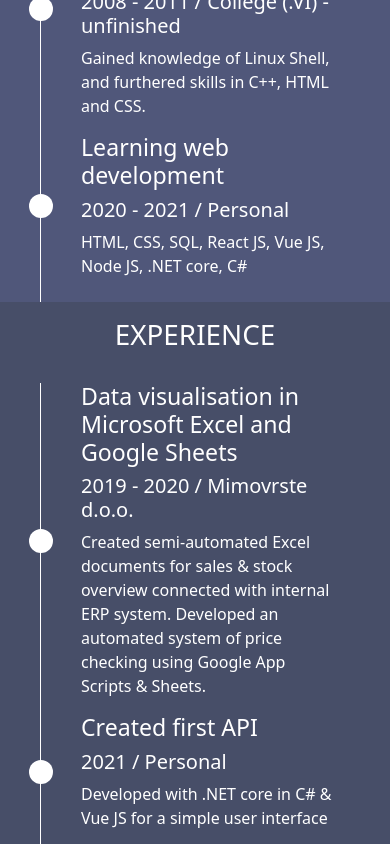
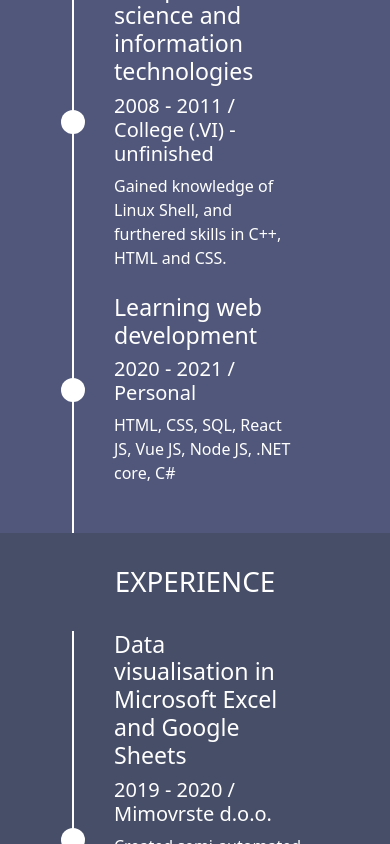
Before and after one commit to MatijaKocevar/portfolio_V2, a React (Vite) app: page / in a window 390 px wide. Shown: the part 2700-3544 px from the top of the page. Built offline with nearby package versions, Linux system fonts and the light colour scheme.

Commit message:
experience, education css fix

```diff
--- a/src/components/Education/education.scss
+++ b/src/components/Education/education.scss
@@ -24,6 +24,7 @@
 			display: flex;
 			flex-direction: row;
 			height: fit-content;
+			padding-bottom: 1rem;
 
 			.line-wrapper {
 				display: flex;
@@ -31,8 +32,9 @@
 				.line {
 					background-color: v.$white;
 					margin: 0 auto;
-					width: 1px;
+					width: 2px;
 					justify-content: center;
+					height: 130%;
 				}
 
 				.marker {
@@ -96,34 +98,28 @@
 		.timeline-block-right {
 			text-align: left;
 			justify-content: flex-end;
-			transform: translate(-12.4px);
+			transform: translate(-0.81rem);
 
 			.line-wrapper {
-				margin-right: 0.75rem;
+				margin-right: 0.8rem;
 
 				.marker {
-					margin-left: -0.75rem;
+					margin-left: -0.8rem;
 				}
-			}
-
-			timeline-content {
 			}
 		}
 
 		.timeline-block-left {
 			text-align: right;
 			direction: rtl;
-			transform: translate(12.4px);
+			transform: translate(0.81rem);
 
 			.line-wrapper {
-				margin-left: 0.75rem;
+				margin-left: 0.8rem;
 
 				.marker {
-					margin-right: -0.75rem;
+					margin-right: -0.8rem;
 				}
-			}
-
-			timeline-content {
 			}
 		}
 	}
@@ -140,14 +136,11 @@
 	.education {
 		.timeline-block-right {
 			.line-wrapper {
-				margin-right: 0.75rem;
+				margin-right: 0.8rem;
 
 				.marker {
-					margin-left: -0.75rem;
+					margin-left: -0.8rem;
 				}
-			}
-
-			timeline-content {
 			}
 		}
 
@@ -156,101 +149,12 @@
 			direction: ltr;
 
 			.line-wrapper {
-				margin-right: 0.75rem;
+				margin-right: 0.8rem;
 
 				.marker {
-					margin-left: -0.75rem;
+					margin-left: -0.8rem;
 				}
-			}
-
-			timeline-content {
 			}
 		}
 	}
 }
-
-//sm
-@media (max-width: 768px) {
-	.education {
-		.timeline-block-right {
-			.line-wrapper {
-				margin-right: 0.75rem;
-
-				.line {
-					height: 120% !important;
-				}
-
-				.marker {
-					margin-left: -0.75rem;
-				}
-			}
-
-			timeline-content {
-			}
-		}
-
-		.timeline-block-left {
-			text-align: left;
-			direction: ltr;
-
-			.line-wrapper {
-				margin-right: 0.75rem;
-
-				.line {
-					height: 120% !important;
-				}
-
-				.marker {
-					margin-left: -0.75rem;
-				}
-			}
-
-			timeline-content {
-			}
-		}
-	}
-}
-
-//xs
-@media (max-width: 576px) {
-	.education {
-		padding: 1rem !important;
-
-		.timeline-block-right {
-			.line-wrapper {
-				margin-right: 0.75rem;
-
-				.line {
-					height: 120% !important;
-				}
-
-				.marker {
-					margin-left: -0.75rem;
-				}
-			}
-
-			timeline-content {
-			}
-		}
-
-		.timeline-block-left {
-			text-align: left;
-			direction: ltr;
-
-			.line-wrapper {
-				margin-right: 0.75rem;
-
-				.line {
-					height: 120% !important;
-				}
-
-				.marker {
-					margin-left: -0.75rem;
-				}
-			}
-
-			timeline-content {
-			}
-		}
-	}
-}
--- a/src/components/Experience/experience.scss
+++ b/src/components/Experience/experience.scss
@@ -24,6 +24,7 @@
 			display: flex;
 			flex-direction: row;
 			height: fit-content;
+			padding-bottom: 1rem;
 
 			.line-wrapper {
 				display: flex;
@@ -31,9 +32,9 @@
 				.line {
 					background-color: v.$white;
 					margin: 0 auto;
-					width: 1px;
+					width: 2px;
 					justify-content: center;
-					height: 100%;
+					height: 130%;
 				}
 
 				.marker {
@@ -49,6 +50,7 @@
 			.timeline-content {
 				padding: 0 1rem 0 1rem;
 				width: 100%;
+				height: fit-content;
 				color: $white;
 				direction: ltr;
 				border-radius: 10px;
@@ -96,13 +98,13 @@
 		.timeline-block-right {
 			text-align: left;
 			justify-content: flex-end;
-			transform: translate(-12.4px);
+			transform: translate(-0.81rem);
 
 			.line-wrapper {
-				margin-right: 0.75rem;
+				margin-right: 0.8rem;
 
 				.marker {
-					margin-left: -0.75rem;
+					margin-left: -0.8rem;
 				}
 			}
 		}
@@ -110,13 +112,13 @@
 		.timeline-block-left {
 			text-align: right;
 			direction: rtl;
-			transform: translate(12.4px);
+			transform: translate(0.81rem);
 
 			.line-wrapper {
-				margin-left: 0.75rem;
+				margin-left: 0.8rem;
 
 				.marker {
-					margin-right: -0.75rem;
+					margin-right: -0.8rem;
 				}
 			}
 		}
@@ -134,14 +136,10 @@
 	.experience {
 		.timeline-block-right {
 			.line-wrapper {
-				margin-right: 0.75rem;
-
-				.line {
-					height: 115% !important;
-				}
+				margin-right: 0.8rem;
 
 				.marker {
-					margin-left: -0.75rem;
+					margin-left: -0.8rem;
 				}
 			}
 		}
@@ -151,90 +149,12 @@
 			direction: ltr;
 
 			.line-wrapper {
-				margin-right: 0.75rem;
-
-				.line {
-					height: 115% !important;
-				}
+				margin-right: 0.8rem;
 
 				.marker {
-					margin-left: -0.75rem;
+					margin-left: -0.8rem;
 				}
 			}
 		}
 	}
 }
-
-//sm
-@media (max-width: 768px) {
-	.experience {
-		.timeline-block-right {
-			.line-wrapper {
-				margin-right: 0.75rem;
-
-				.line {
-					height: 115% !important;
-				}
-
-				.marker {
-					margin-left: -0.75rem;
-				}
-			}
-		}
-
-		.timeline-block-left {
-			text-align: left;
-			direction: ltr;
-
-			.line-wrapper {
-				margin-right: 0.75rem;
-
-				.line {
-					height: 115% !important;
-				}
-
-				.marker {
-					margin-left: -0.75rem;
-				}
-			}
-		}
-	}
-}
-
-//xs
-@media (max-width: 576px) {
-	.experience {
-		padding: 1rem !important;
-
-		.timeline-block-right {
-			.line-wrapper {
-				margin-right: 0.75rem;
-
-				.line {
-					height: 115% !important;
-				}
-
-				.marker {
-					margin-left: -0.75rem;
-				}
-			}
-		}
-
-		.timeline-block-left {
-			text-align: left;
-			direction: ltr;
-
-			.line-wrapper {
-				margin-right: 0.75rem;
-
-				.line {
-					height: 115% !important;
-				}
-
-				.marker {
-					margin-left: -0.75rem;
-				}
-			}
-		}
-	}
-}
```
Also changed, not shown: 1 other file (tests, documents, lock files or other folders).
